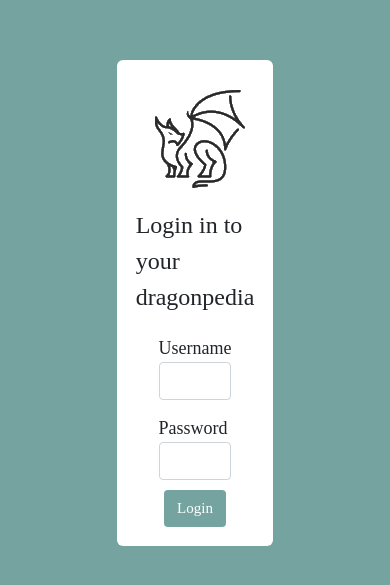
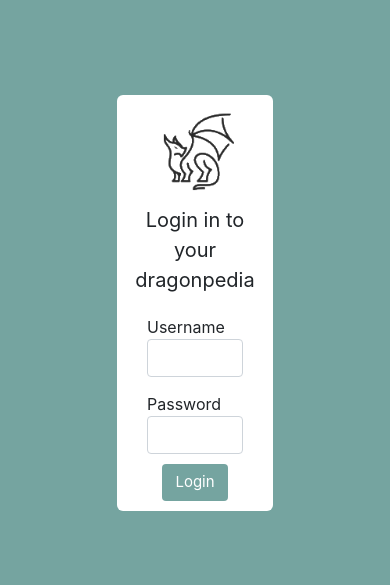
Before and after one commit to micaela-lechmann/dragonpedia, an Angular app: page /login in a window 390 px wide. Shown: the part 119-704 px from the top of the page. Built offline with nearby package versions, Linux system fonts and the light colour scheme.

Commit message:
add css responsive styles to login page

```diff
--- a/src/app/auth/login/login.component.html
+++ b/src/app/auth/login/login.component.html
@@ -1,13 +1,11 @@
 <div class="login">
     <div class="login__form" [formGroup]="loginForm">
-        <div class="login__logo">
-            <img src="assets/img/logo.png">
-        </div>
+        <img class="login__logo" src="assets/img/logo.png">
         <div class="login__title">
             Login in to your dragonpedia
         </div>
-        <app-dragon-input class="login__field" [label]="'Username'" [control]="loginForm.get('username')" [type]="'text'"
-            [validatorsErrorMessages]="usernameErrorMessages">
+        <app-dragon-input class="login__field" [label]="'Username'" [control]="loginForm.get('username')"
+            [type]="'text'" [validatorsErrorMessages]="usernameErrorMessages">
         </app-dragon-input>
         <app-dragon-input class="login__field" [label]="'Password'" [control]="loginForm.get('password')"
             [type]="'password'" [validatorsErrorMessages]="passwordErrorMessages"></app-dragon-input>
--- a/src/app/auth/login/login.component.scss
+++ b/src/app/auth/login/login.component.scss
@@ -1,24 +1,26 @@
+@import '../../../scss/variables';
+
 .login {
-  background: #75a4a0;
+  background: map-get($colors,  "light-green");
   height: 100vh;
   display: flex;
   flex-direction: column;
   align-items: center;
   justify-content: center;
-  font-family: "Montserrat";
   &__title {
     font-size: 24px;
+    text-align: center;
     margin-bottom: 5px;
   }
   &__form {
-    background-color: #fff;
+    background-color: map-get($colors,  "white-alt");
     display: flex;
     align-items: center;
     flex-direction: column;
     margin: 0 auto;
     width: 40%;
     border-radius: 6px;
-    padding: 1.2em 2.6em;
+    padding: 10px 30px;
   }
   &__error {
     margin-top: 15px;
@@ -27,3 +29,17 @@
     font-size: 18px;
   }
 }
+
+@media only screen and (max-width: 700px) {
+  .login {
+    &__title {
+      font-size: 20px;
+    }
+    &__logo {
+      width: 100px;
+    }
+    &__field {
+      font-size: 16px;
+    }
+  }
+}
--- a/src/app/auth/login/login.component.ts
+++ b/src/app/auth/login/login.component.ts
@@ -1,8 +1,8 @@
-import { Component, OnInit } from '@angular/core';
+import { Component } from '@angular/core';
 import { FormBuilder, FormGroup, Validators } from '@angular/forms';
+import { Router } from '@angular/router';
 import { AuthService } from 'src/app/services/auth.service';
 import { User } from 'src/app/shared/models/user.model';
-import { Router } from '@angular/router';
 
 @Component({
   selector: 'app-login',
@@ -29,7 +29,7 @@ export class LoginComponent {
     })
   }
 
-  onLogin() {
+  public onLogin(): void {
     if (this.loginForm.invalid) {
       this.loginForm.markAllAsTouched();
       return;
```
